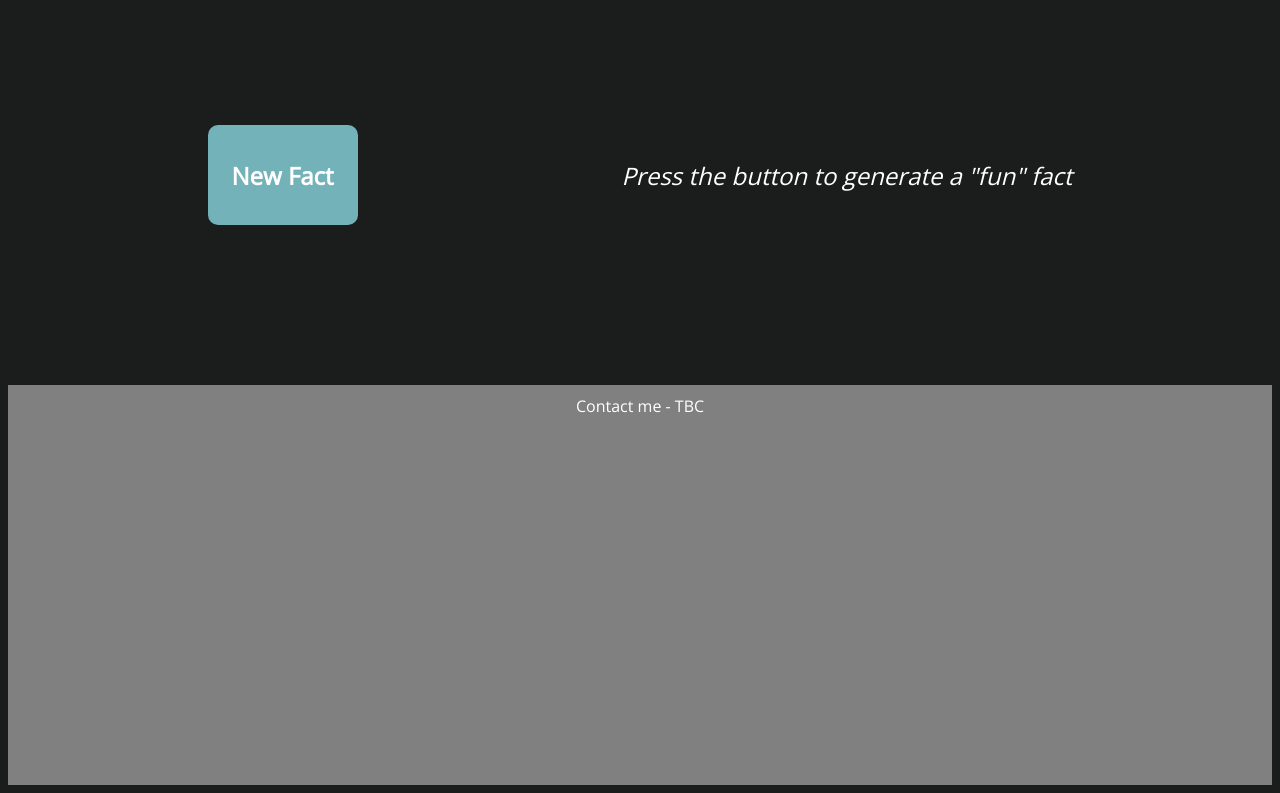
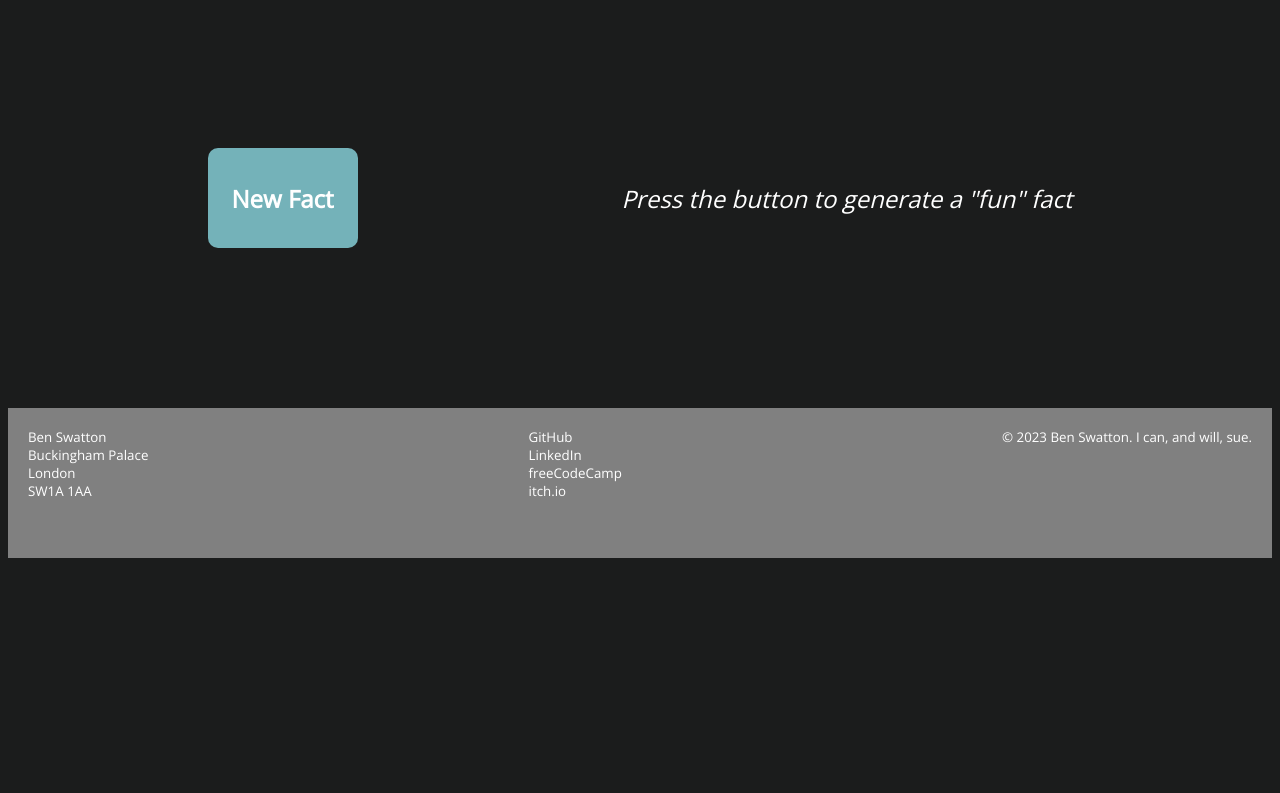
Before and after one commit to trubwick/FACwebsite, a plain HTML site: page index.html in a window 1280 px wide. Shown: the part 1749-2542 px from the top of the page. After the commit the page ends 2315 px from the top, so only its background shows below. Drawn offline with nearby package versions, Linux system fonts and the light colour scheme.

Commit message:
Finished Draft

```diff
--- a/index.html
+++ b/index.html
@@ -22,7 +22,7 @@
     <body>
         <!-- HEADER -->
         <header>
-            <div id="logo">benswatton<span id="logo-dot">.</span></div>
+            <div id="logo"><a href="#intro-section" id="logo-text">benswatton<span id="logo-dot">.</span></a></div>
             <nav id="navbar">
                 <ul>
                     <a href="#about-me" class="nav-link"><li>About Me</li></a>
@@ -112,7 +112,19 @@
 
         <!-- FOOTER-->
         <footer>
-            Contact me - TBC
+            <div id="footer-contact" class="footer-content">
+                Ben Swatton
+                <br>Buckingham Palace
+                <br>London
+                <br>SW1A 1AA
+            </div>
+            <div id="footer-external-links" class="footer-content">
+                <p><a href="https://github.com/trubwick" target="_blank">GitHub</a></p>
+                <p><a href="https://www.linkedin.com/in/benswatton" target="_blank">LinkedIn</a></p>
+                <p><a href="https://www.freecodecamp.org/trubwick" target="_blank">freeCodeCamp</a></p>
+                <p><a href="https://trubwick.itch.io/" target="_blank">itch.io</a></p>
+            </div>
+            <div id="footer-legal" class="footer-content">&copy; 2023 Ben Swatton. I can, and will, sue.</div>
         </footer>
     </body>
 
--- a/styles.css
+++ b/styles.css
@@ -12,8 +12,8 @@ h2 {
     font-size: 36px;
 }
 
-/* For dev purposes only - DELETE ONCE FINISHED
-div, nav, section {border: white 1px dashed;} */
+/* /////DEV TOOLS - show sections
+div, nav, section, header {border: white 1px dashed;} */
 
 /* Header elements */
 header {
@@ -21,9 +21,15 @@ header {
     width: 70%;
     max-width: 1000px;
     min-width: 625px;
-    margin: 50px auto;
+    height: 90px;
     justify-content: space-between;
     align-items: center;
+    position: fixed;
+    z-index: 1;
+    top: 0;
+    left: 50%;
+    transform: translate(-50%, 0);
+    border-bottom: #74b2b9 solid 1px;
 }
 
 nav ul {
@@ -75,6 +81,9 @@ main {
     flex-direction: column;
 }
 
+#intro-section {
+    padding-top: 150px;
+}
 
 .content {
     display: flex;
@@ -102,33 +111,26 @@ main {
     padding-right: 20px;
 }
 
-footer {
-    background: grey;
-    margin: 50px 0 0 0;
-    width: 100%;
-    height: 400px;
-    box-sizing: border-box;
-    left: 0;
-    border: none;
-    padding: 10px;
-    text-align: center;
-}
-
 #emphasis {
     border-bottom: 5px solid #74b2b9;
     border-radius: 2px;
 }
 
-#logo {
+a#logo-text {
     font-family: 'Nunito', sans-serif;
     font-size: 24px;
     align-content: center;
+    text-decoration: none;
+    transition: ease-in-out 0.2s
 }
 
 /* makes logo coloured on hover */
-#logo:hover {
+a#logo-text:hover {
     color: #74b2b9;
-    transition: ease-in-out 0.2s;
+}
+
+a#logo-text:active {
+    font-size: 23px;
 }
 
 .logos {
@@ -285,3 +287,32 @@ span.project-role {
     text-decoration: none;
     cursor: pointer;
   }
+
+  /* --- FOOTER */
+
+footer {
+    background: grey;
+    font-size: smaller;
+    margin: 50px 0 0 0;
+    width: 100%;
+    height: 150px;
+    box-sizing: border-box;
+    left: 0;
+    border: none;
+    padding: 20px;
+    display: flex;
+    justify-content: space-between;
+    align-items: stretch;
+}
+
+.footer-content, footer a, footer p {
+    background-color: grey;
+    text-decoration: none;
+}
+
+footer p {
+    margin: 0;
+}
+
+footer a:hover {color:#74b2b9;}
+footer a:active {color: black;}
```
